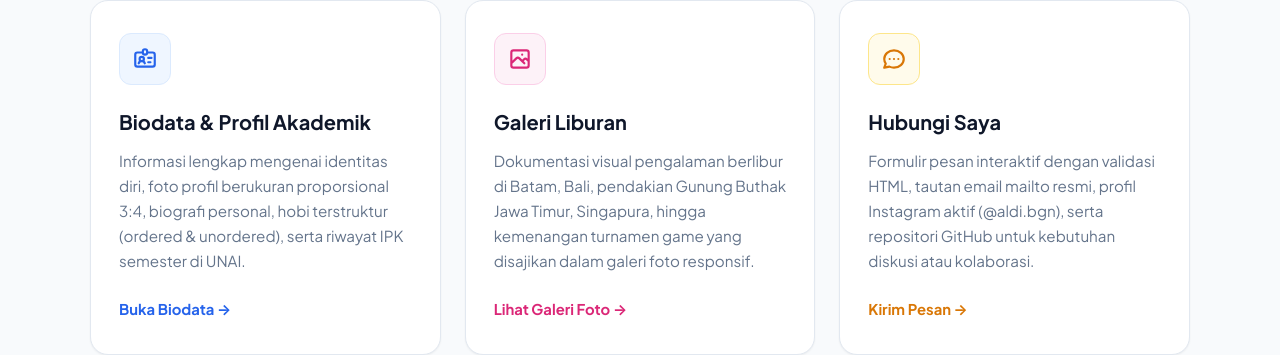
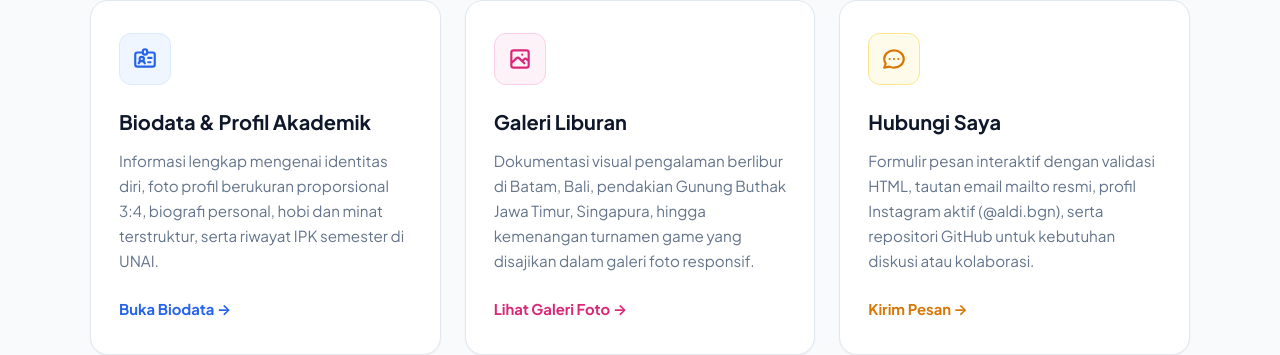
Before and after one commit to rockyajaokai/MyPersonal-Website, a plain HTML site: page index.html in a window 1280 px wide. Shown: the part 823-1178 px from the top of the page. Drawn offline with Linux system fonts and the light colour scheme.

Commit message:
Remove ordered and unordered wording from UI and comments

```diff
--- a/index.html
+++ b/index.html
@@ -115,7 +115,7 @@
           <h3>Biodata &amp; Profil Akademik</h3>
           <p>
             Informasi lengkap mengenai identitas diri, foto profil berukuran proporsional 3:4, biografi personal,
-            hobi terstruktur (ordered &amp; unordered), serta riwayat IPK semester di UNAI.
+            hobi dan minat terstruktur, serta riwayat IPK semester di UNAI.
           </p>
           <a href="biodata.html" class="feature-link">
             Buka Biodata &rarr;
```
Also changed, not shown: biodata.html (+3 -3 lines).
